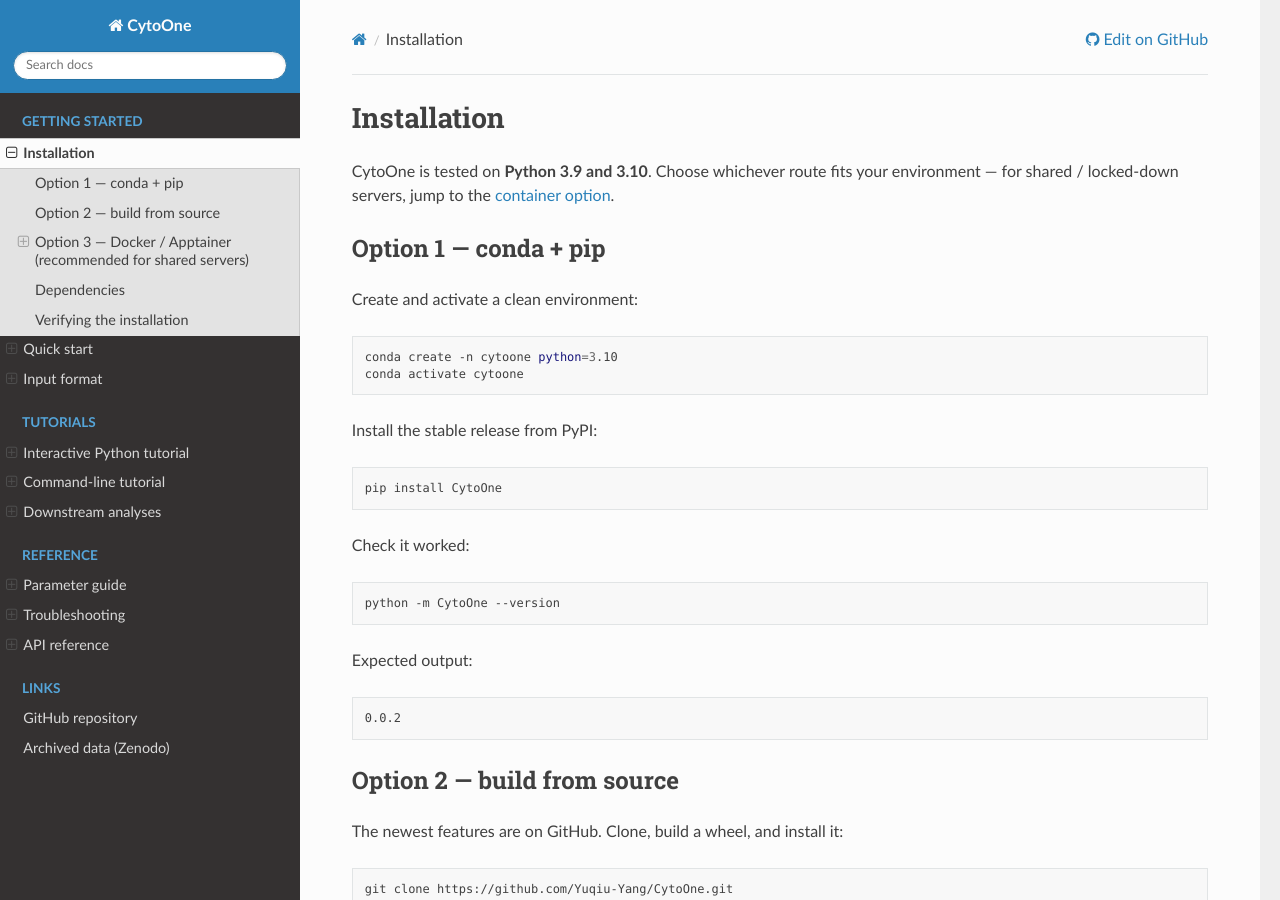
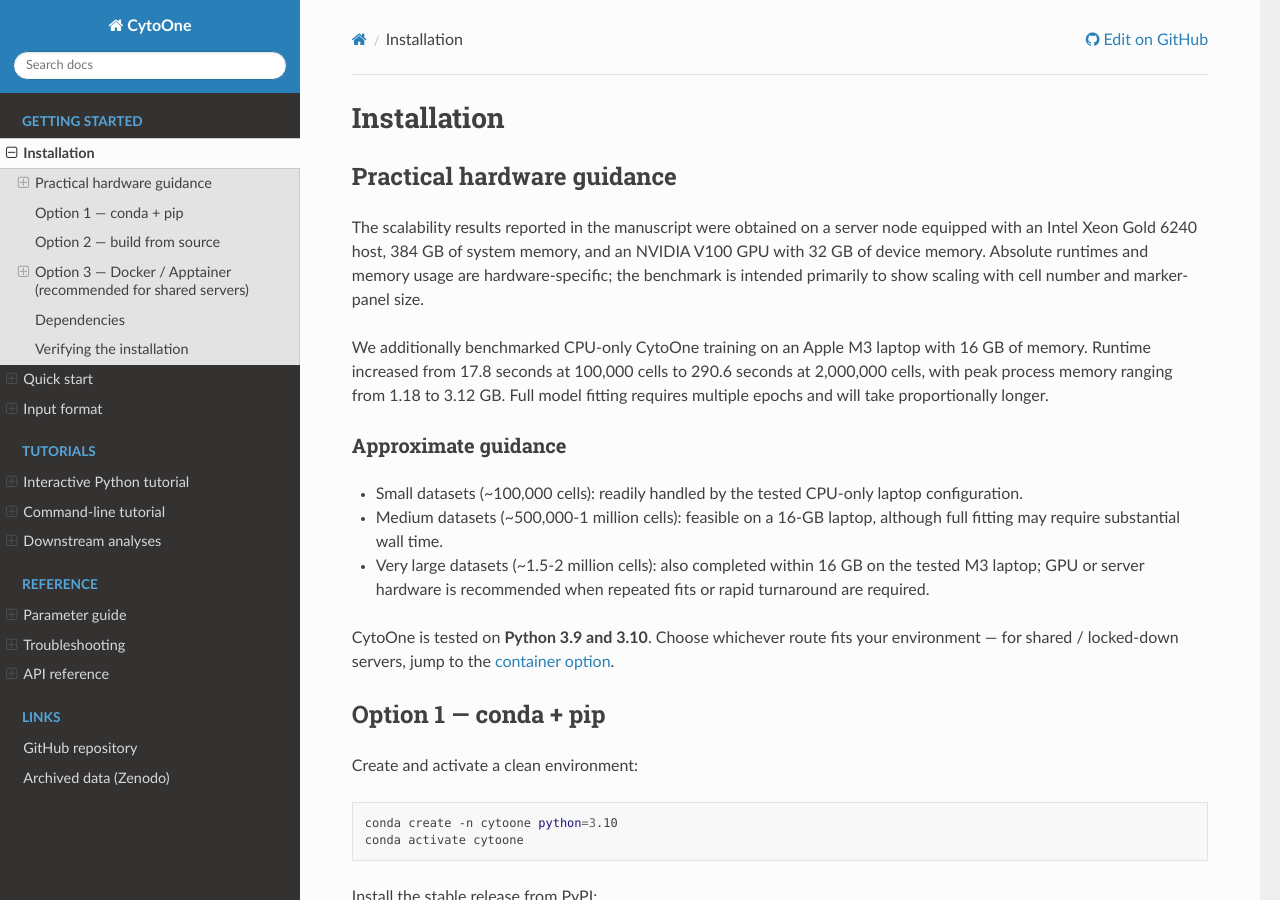
Before and after one commit to Yuqiu-Yang/CytoOne, a Sphinx documentation site: the page built from docs/source/installation.md, in a window 1280 px wide and 900 px high. Built offline with Sphinx 7.4.7 and the Read the Docs theme 3.1.0, drawn with Linux system fonts in a browser that asks for light colours.

Commit message:
added hardware guidance

```diff
--- a/docs/source/installation.md
+++ b/docs/source/installation.md
@@ -1,4 +1,16 @@
 # Installation
+
+## Practical hardware guidance
+
+The scalability results reported in the manuscript were obtained on a server node equipped with an Intel Xeon Gold 6240 host, 384 GB of system memory, and an NVIDIA V100 GPU with 32 GB of device memory. Absolute runtimes and memory usage are hardware-specific; the benchmark is intended primarily to show scaling with cell number and marker-panel size.
+
+We additionally benchmarked CPU-only CytoOne training on an Apple M3 laptop with 16 GB of memory. Runtime increased from 17.8 seconds at 100,000 cells to 290.6 seconds at 2,000,000 cells, with peak process memory ranging from 1.18 to 3.12 GB. Full model fitting requires multiple epochs and will take proportionally longer.
+
+### Approximate guidance
+
+- Small datasets (~100,000 cells): readily handled by the tested CPU-only laptop configuration.
+- Medium datasets (~500,000-1 million cells): feasible on a 16-GB laptop, although full fitting may require substantial wall time.
+- Very large datasets (~1.5-2 million cells): also completed within 16 GB on the tested M3 laptop; GPU or server hardware is recommended when repeated fits or rapid turnaround are required.
 
 CytoOne is tested on **Python 3.9 and 3.10**. Choose whichever route fits your
 environment — for shared / locked-down servers, jump to the
```
Also changed, not shown: README.md (+15 -0 lines).
